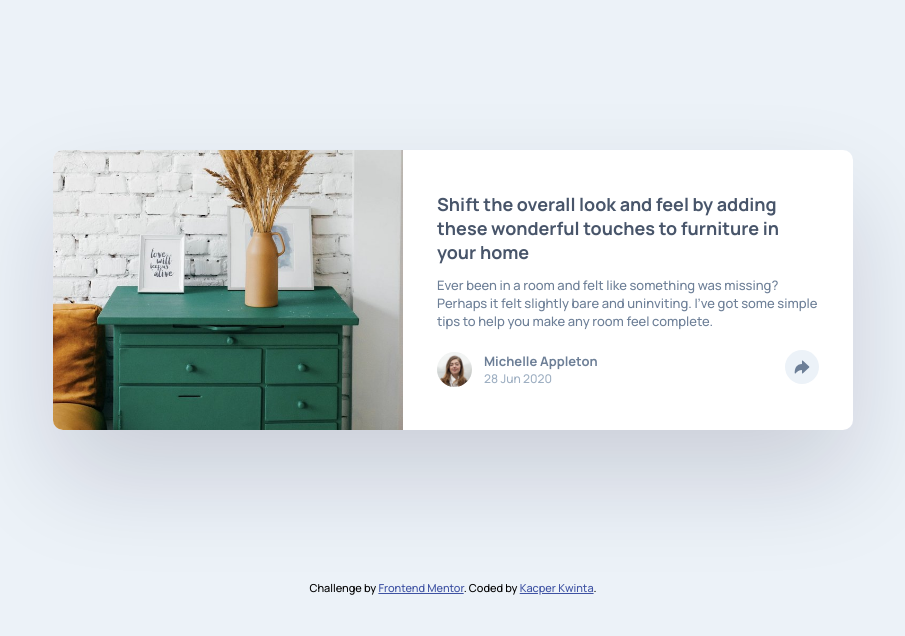
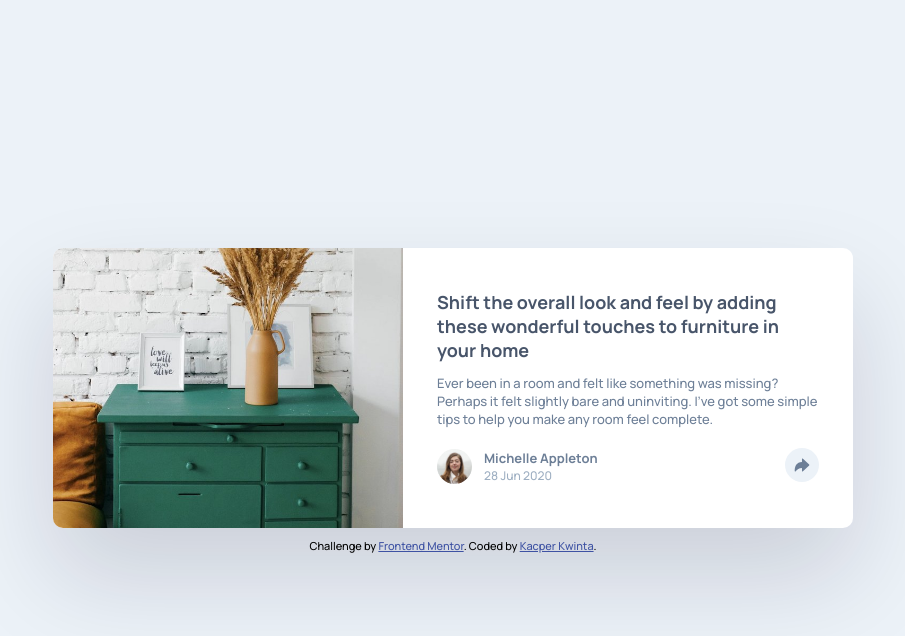
Before and after one commit to kacperkwinta/Article-preview-component, a plain HTML site: page index.html in a window 1280 px wide. Shown: the whole page, without its empty margins (187-1092 px from the left). Drawn offline with nearby package versions, Linux system fonts and the light colour scheme.

Commit message:
final touches 💅

```diff
--- a/style.css
+++ b/style.css
@@ -19,12 +19,16 @@ html {
 body {
   font-size: 1.3rem;
   background-color: var(--clr-four);
+  height: 100vh;
+  display: flex;
+  align-items: center;
+  flex-direction: column;
+  justify-content: center;
 }
 
 article {
   /* border: 2px solid red */
   max-width: 80rem;
-  margin: 15rem auto;
   width: fit-content;
   border-radius: 10px;
   background-color: #fff;
@@ -188,7 +192,7 @@ article {
 .attribution {
   font-size: 11px;
   text-align: center;
-  margin-bottom: 1rem;
+  margin-top: 1rem;
 }
 
 .attribution a {
@@ -198,7 +202,6 @@ article {
 /* BELOW 700PX (TABLETS) */
 @media (max-width: 43.75em) {
   article {
-    margin: 3rem auto;
     flex-direction: column;
     width: min-content;
   }
```
Also changed, not shown: index.html (+5 -1 lines).
